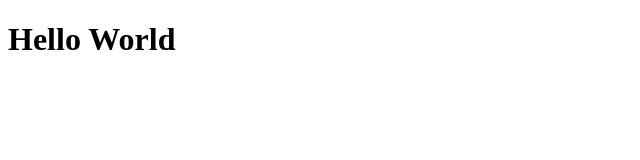
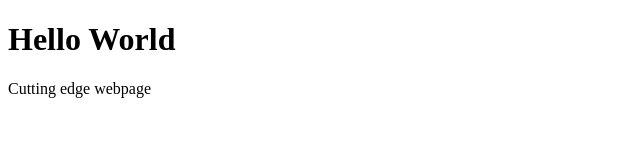
Before and after one commit to JoltLaw/GITHUB_test, a plain HTML site: page index.html in a window 1280 px wide. Shown: the whole page, without its empty margins (0-640 px from the left). Drawn offline with Linux system fonts and the light colour scheme.

Commit message:
Added cutting edge programing

```diff
--- a/index.html
+++ b/index.html
@@ -8,5 +8,6 @@
 </head>
 <body>
     <h1>Hello World</h1>
+    <p>Cutting edge webpage</p>
 </body>
 </html>
```
